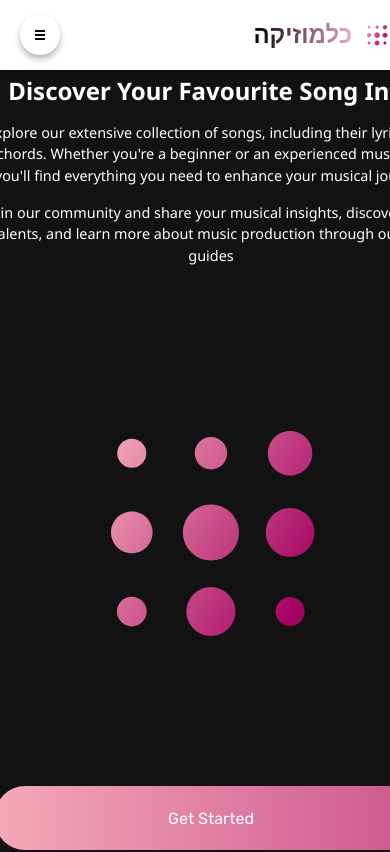
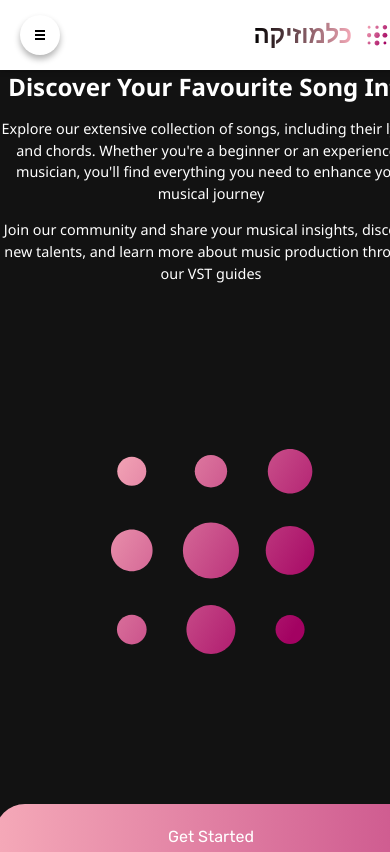
Before and after one commit to prestigeflight/kolmuzika, a Next.js app: page / in a window 390 px wide. Shown: the top 852 px of the page. Built offline with nearby package versions, Linux system fonts and the light colour scheme; a web font is replaced by a local one.

Commit message:
Update Home.module.css

```diff
--- a/src/styles/Home.module.css
+++ b/src/styles/Home.module.css
@@ -176,12 +176,15 @@
   .introduction h2 {
     font-size: 2rem; /* Title size */
     margin-bottom: 10px;
+    margin-top: 10px;
+    margin-left: 10px;
+    margin-right: 10px;
   }
 
   .introduction p {
     font-size: 1rem; /* Paragraph size */
     line-height: 1.5; /* Spacing between lines */
-    margin: 10px 0; /* Margin around paragraphs */
+    margin: 10px 10px; /* Margin around paragraphs */
   }
 
   /* Logo Wrapper with Responsive Styling */
@@ -236,11 +239,17 @@
   /* Responsive Styles */
   @media (max-width: 600px) {
     .introduction h2 {
-      font-size: 1.5rem; /* Smaller title size on mobile */padding: 0px 20px 5px;
+      font-size: 1.5rem; /* Smaller title size on mobile */
+      padding: 0px 20px 5px;
+      margin-bottom: 10px;
+      margin-top: 10px;
+      margin-left: 10px;
+      margin-right: 10px;
     }
 
     .introduction p {
       font-size: 0.9rem; /* Smaller paragraph size on mobile */padding: 0px 20px 5px;
+      margin: 10px 10px; /* Margin around paragraphs */
     }
   }
 
```
